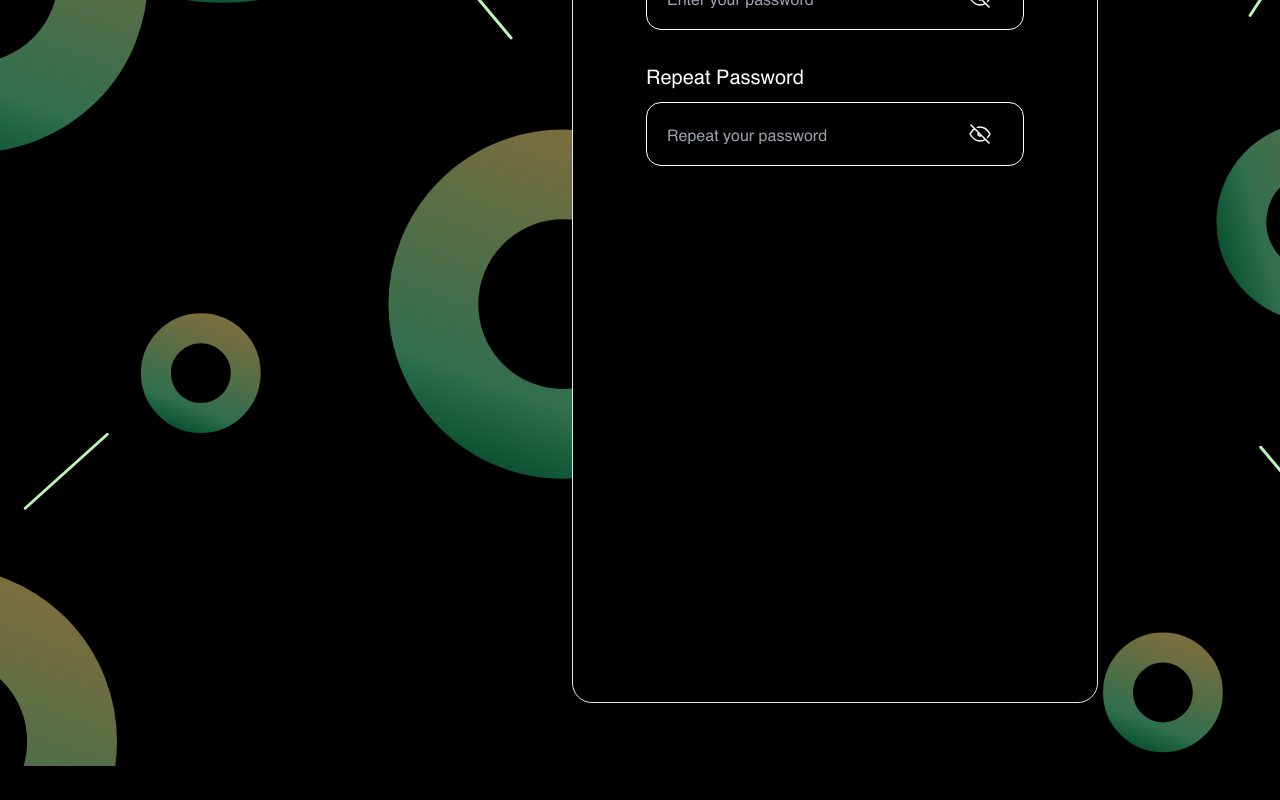
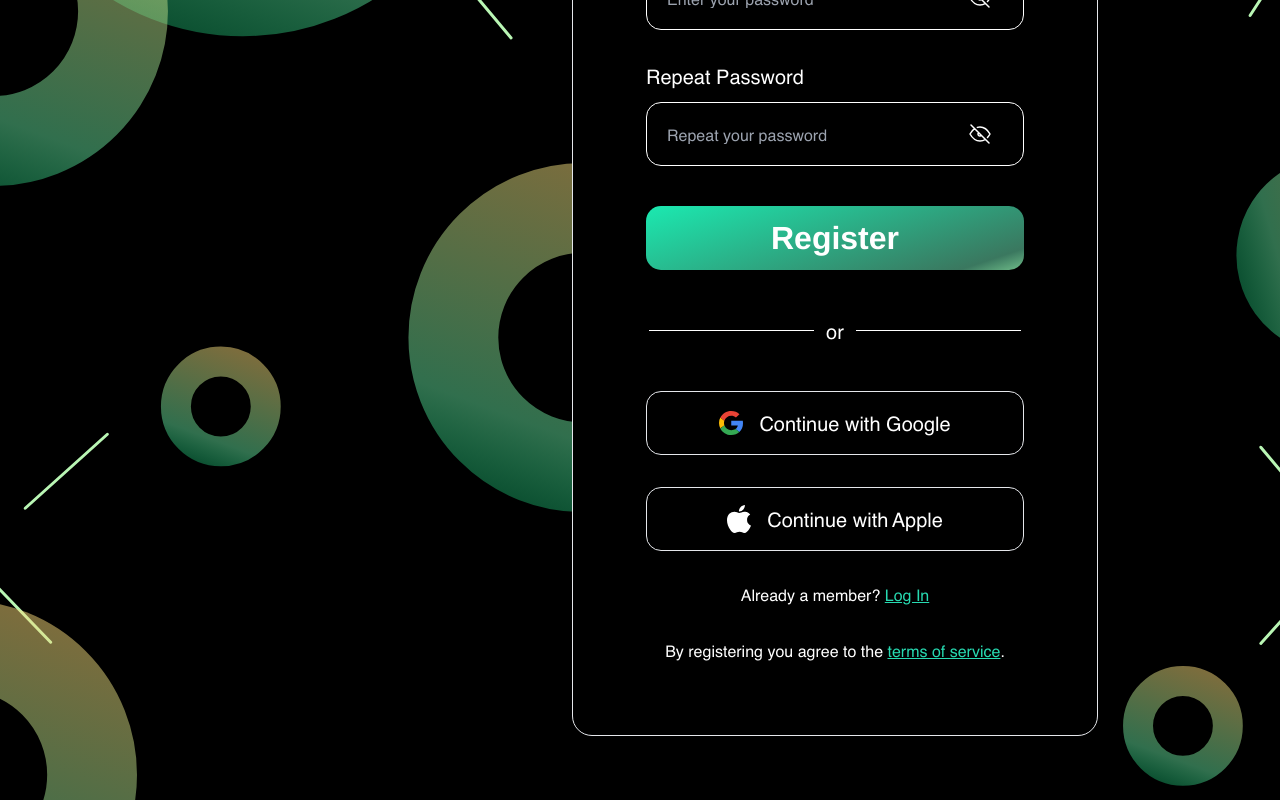
Before and after one commit to KaterynaZhuvak/MyFin, a React (Vite) app: page /registration in a window 1280 px wide. Shown: the part 658-1458 px from the top of the page. Before the commit the page ends 1424 px from the top, so only its background shows below. Built offline with nearby package versions, Linux system fonts and the light colour scheme.

Commit message:
chore(MF-106): ended registration UI

```diff
--- a/src/app/styles/index.css
+++ b/src/app/styles/index.css
@@ -28,26 +28,6 @@ body {
   color: white;
 }
 
-/* width */
-::-webkit-scrollbar {
-  width: 10px;
-}
-
-/* Track */
-::-webkit-scrollbar-track {
-  background: inherit;
-}
-
-/* Handle */
-::-webkit-scrollbar-thumb {
-  /* background-image: linear-gradient(#105535, #7b6d3d, #105535); */
-  background: #396f4bbb;
-  border-radius: 5px;
-}
-
-/* Handle on hover */
-::-webkit-scrollbar-thumb:hover {
-  background: #396f4b;
 .gradient {
   background: linear-gradient(
     -18.47deg,
@@ -57,7 +37,6 @@ body {
     rgb(21, 255, 192) 116.98%,
     rgba(68, 255, 221, 0.7) 135.735%
   );
-  }
 
   .gradient:hover,
   .gradient:focus {
@@ -71,3 +50,20 @@ body {
     );
   }
 }
+
+::-webkit-scrollbar {
+  width: 10px;
+}
+
+::-webkit-scrollbar-track {
+  background: inherit;
+}
+
+::-webkit-scrollbar-thumb {
+  background: #396f4bbb;
+  border-radius: 5px;
+}
+
+::-webkit-scrollbar-thumb:hover {
+  background: #396f4b;
+}
--- a/src/pages/RegistrationPage/index.tsx
+++ b/src/pages/RegistrationPage/index.tsx
@@ -1,7 +1,9 @@
-import type { FC } from 'react';
+import { useState, type FC } from 'react';
 import { Form, Formik } from 'formik';
+import { NavLink } from 'react-router-dom';
 import { Input } from '../../shared/ui/Input';
-import { EyeOffIcon } from '../../shared/icons';
+import { Button } from '../../shared/ui/Button';
+import { Icon } from '../../shared/icons/Icon';
 
 interface FormValues {
   username: string;
@@ -11,6 +13,8 @@ interface FormValues {
 }
 
 export const RegistrationPage: FC = () => {
+  const [isVisiblePassword, setIsVisiblePassword] = useState(false);
+
   const initialValues: FormValues = {
     username: '',
     email: '',
@@ -26,19 +30,18 @@ export const RegistrationPage: FC = () => {
     <div
       className='
       flex
-      h-[1320px]
-      w-[full]
+      size-full
       justify-end
       bg-[url(../../shared/assets/backgrounds/bg-auth.svg),_url(../../shared/assets/backgrounds/bg-auth-lines.svg)]
       bg-[length:1680px_1520px,_1400px_1080px]
-      bg-[position:55%_25%,_50%_0]
-      bg-no-repeat
-      p-[73px_182px_0_0]'
+      bg-[position:50%_10%,_50%_0]
+      bg-repeat
+      p-[73px_182px_64px_0]'
     >
       <div
         className='
         flex
-        h-[1184px]
+        h-auto
         w-[526px]
         justify-center
         rounded-[20px]
@@ -52,7 +55,8 @@ export const RegistrationPage: FC = () => {
               Get started now
             </h2>
 
-            <div className='mt-[48px] flex w-[378px] flex-wrap gap-[32px]'>
+            <div className='mt-[48px] flex w-[378px] flex-wrap'>
+              <div className='flex flex-wrap gap-[32px]'>
                 <Input
                   type='username'
                   name='username'
@@ -70,24 +74,93 @@ export const RegistrationPage: FC = () => {
                 />
 
                 <Input
-                type='password'
+                  type={isVisiblePassword ? 'text' : 'password'}
                   name='password'
                   placeholder='Enter your password'
                   iconPosition='end'
-                icon={<EyeOffIcon />}
+                  icon={
+                    <Icon
+                      name={isVisiblePassword ? 'eye' : 'eye-off'}
+                      width='24'
+                      height='24'
+                      onClick={() => {
+                        setIsVisiblePassword(!isVisiblePassword);
+                      }}
+                    />
+                  }
                   label='Password'
                   className='h-[64px] w-[378px]'
                 />
 
                 <Input
-                type='password'
+                  type={isVisiblePassword ? 'text' : 'password'}
                   name='repeatPassword'
                   placeholder='Repeat your password'
                   iconPosition='end'
-                icon={<EyeOffIcon />}
+                  icon={
+                    <Icon
+                      name={isVisiblePassword ? 'eye' : 'eye-off'}
+                      width='24'
+                      height='24'
+                      onClick={() => {
+                        setIsVisiblePassword(!isVisiblePassword);
+                      }}
+                    />
+                  }
                   label='Repeat Password'
                   className='h-[64px] w-[378px]'
                 />
+              </div>
+
+              <Button
+                variant='gradient'
+                size='m'
+                title='Register'
+                className='mt-[40px] text-[32px] font-bold'
+              />
+
+              <div className='mt-[40px] flex h-[41px] w-[378px] items-center justify-center gap-[12px]'>
+                <div className='w-[165px] border-t border-white' />
+                <span className='text-[20px]'>or</span>
+                <div className='w-[165px] border-t border-white' />
+              </div>
+
+              <div className='mt-[40px] flex flex-wrap gap-[32px]'>
+                <Button
+                  disabled
+                  variant='outline'
+                  size='m'
+                  title='Continue with Google'
+                  className='flex items-center justify-center gap-[16px] text-[20px]'
+                  iconPosition='start'
+                  icon={<Icon name='google' width='24' height='24' />}
+                />
+
+                <Button
+                  disabled
+                  variant='outline'
+                  size='m'
+                  title='Continue with Apple'
+                  className='flex items-center justify-center gap-[16px] text-[20px]'
+                  iconPosition='start'
+                  icon={<Icon name='apple' width='24' height='28' />}
+                />
+
+                <span className='w-full text-center'>
+                  Already a member?{' '}
+                  <NavLink to='#' className='text-[#27DAB1] underline'>
+                    Log In
+                  </NavLink>
+                </span>
+
+                <span className='w-full text-center'>
+                  By registering you agree to the{' '}
+                  <NavLink to='#' className='text-[#27DAB1] underline'>
+                    terms of service
+                  </NavLink>
+                  .
+                </span>
+              </div>
             </div>
           </Form>
         </Formik>
--- a/src/shared/icons/Icon.tsx
+++ b/src/shared/icons/Icon.tsx
@@ -1,18 +1,34 @@
 import type { FC } from 'react';
+import { cn } from '../lib/cn';
 import Icons from './sprite.svg';
 
 interface IconProps {
   name: string;
-  className: string;
+  className?: string;
   onClick?: () => void;
+  width: string;
+  height: string;
+  fill?: string;
 }
 
-export const Icon: FC<IconProps> = ({ name, className, onClick }) => {
+export const Icon: FC<IconProps> = ({
+  name,
+  width,
+  height,
+  className,
+  fill,
+  onClick,
+}) => {
   return (
     <svg
-      className={className}
+      className={cn(className, onClick && 'cursor-pointer')}
       onClick={onClick}
       role={onClick ? 'buttton' : undefined}
+      width={width}
+      height={height}
+      viewBox={`0 0 ${width} ${height}`}
+      fill={fill ?? 'none'}
+      xmlns='http://www.w3.org/2000/svg'
     >
       <use href={`${Icons}#${name}-icon`} />
     </svg>
--- a/src/shared/ui/Button/index.tsx
+++ b/src/shared/ui/Button/index.tsx
@@ -1,4 +1,4 @@
-import type { ButtonHTMLAttributes, FC } from 'react';
+import type { ButtonHTMLAttributes, FC, ReactNode } from 'react';
 import { type VariantProps, cva } from 'class-variance-authority';
 import { cn } from '../../lib/cn';
 
@@ -6,7 +6,8 @@ export const buttonVariants = cva(['text-center font-sans'], {
   variants: {
     variant: {
       gradient: 'gradient rounded-[15px] text-white',
-      outline: '',
+      outline:
+        'rounded-[15px] border border-[bright-green] bg-transparent text-[bright-green] hover:border-[pale-green] hover:text-[pale-green]',
       withoutOutline: 'tablet:hidden',
     },
     size: {
@@ -29,20 +30,44 @@ export const buttonVariants = cva(['text-center font-sans'], {
   ],
 });
 
+type IconPositionType = 'start' | 'end';
+
+const iconVariants = cva('absolute top-1/2 -translate-x-1/2 -translate-y-1/2', {
+  variants: {
+    iconPosition: {
+      start: 'left-7',
+      end: 'right-5',
+    },
+  },
+  defaultVariants: {
+    iconPosition: 'start',
+  },
+});
+
 interface ButtonProps
   extends ButtonHTMLAttributes<HTMLButtonElement>,
-    VariantProps<typeof buttonVariants> {
+    VariantProps<typeof buttonVariants>,
+    VariantProps<typeof iconVariants> {
   title: string;
+  iconPosition?: IconPositionType;
+  icon?: ReactNode;
   onClick?: () => void;
 }
 
-export const Button: FC<ButtonProps> = ({ variant, size, ...props }) => {
+export const Button: FC<ButtonProps> = ({
+  variant,
+  size,
+  icon,
+  className,
+  ...props
+}) => {
   return (
     <button
       type='button'
       onClick={props.onClick}
-      className={cn(buttonVariants({ variant, size }))}
+      className={cn(buttonVariants({ variant, size, className }))}
     >
+      <div>{icon}</div>
       {props.title}
     </button>
   );
```
Also changed, not shown: src/shared/icons/sprite.svg. Lines whose indentation alone changed are shown as unchanged.
